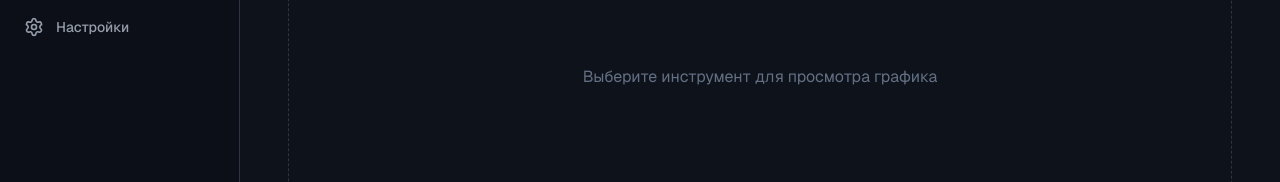
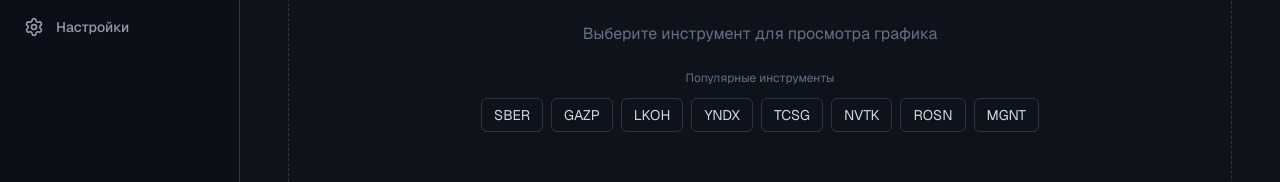
Before and after one commit to PerfumedEverything/algo-builder, a Next.js app: page /terminal in a window 1280 px wide. Shown: the part 337-519 px from the top of the page. Built offline with nearby package versions, Linux system fonts and the light colour scheme; no server answers; what tinkoff-invest-api would draw is missing.

Commit message:
fix(03.1): UX audit fixes — dialog toggle, terminal popular tickers, empty states, labels

```diff
--- a/src/app/(dashboard)/strategies/page.tsx
+++ b/src/app/(dashboard)/strategies/page.tsx
@@ -217,7 +217,9 @@
               Размер портфеля стратегий
             </div>
             <p className="text-lg font-semibold">
-              {portfolioSummary.totalPortfolio.toLocaleString("ru-RU", { maximumFractionDigits: 0 })} ₽
+              {portfolioSummary.totalPortfolio > 0
+                ? `${portfolioSummary.totalPortfolio.toLocaleString("ru-RU", { maximumFractionDigits: 0 })} ₽`
+                : "Нет позиций"}
             </p>
           </div>
           <div className="rounded-lg border border-border bg-card px-4 py-3">
--- a/src/app/(dashboard)/terminal/page.tsx
+++ b/src/app/(dashboard)/terminal/page.tsx
@@ -221,8 +221,23 @@
       </div>
 
       {!instrument && (
-        <div className="flex h-[500px] items-center justify-center rounded-xl border border-dashed border-border">
+        <div className="flex flex-col items-center justify-center h-[500px] rounded-xl border border-dashed border-border gap-6">
           <p className="text-muted-foreground">Выберите инструмент для просмотра графика</p>
+          <div className="text-center space-y-3">
+            <p className="text-xs text-muted-foreground">Популярные инструменты</p>
+            <div className="flex flex-wrap justify-center gap-2">
+              {["SBER", "GAZP", "LKOH", "YNDX", "TCSG", "NVTK", "ROSN", "MGNT"].map((t) => (
+                <button
+                  key={t}
+                  type="button"
+                  onClick={() => setTicker(t)}
+                  className="rounded-md border border-border px-3 py-1.5 text-sm hover:bg-accent transition-colors"
+                >
+                  {t}
+                </button>
+              ))}
+            </div>
+          </div>
         </div>
       )}
 
--- a/src/components/broker/portfolio-view.tsx
+++ b/src/components/broker/portfolio-view.tsx
@@ -374,7 +374,10 @@
           <p className="text-sm font-medium">Позиции</p>
         </div>
         {portfolio.positions.length === 0 ? (
-          <p className="py-8 text-center text-sm text-muted-foreground">Нет позиций</p>
+          <div className="py-8 text-center space-y-2">
+            <p className="text-sm text-muted-foreground">Нет открытых позиций</p>
+            <p className="text-xs text-muted-foreground">Совершите сделки через брокера — они появятся здесь автоматически</p>
+          </div>
         ) : (
             <div className="overflow-x-auto" style={{ WebkitOverflowScrolling: "touch" }}>
             <div className="sm:min-w-[750px]">
--- a/src/components/shared/condition-builder.tsx
+++ b/src/components/shared/condition-builder.tsx
@@ -263,7 +263,7 @@
                     value={condition.timeframe ?? ""}
                     onValueChange={(v) => handleFieldChange(i, { timeframe: v || undefined })}
                   >
-                    <SelectTrigger><SelectValue placeholder="Авто" /></SelectTrigger>
+                    <SelectTrigger><SelectValue placeholder="Как у стратегии" /></SelectTrigger>
                     <SelectContent>
                       {TIMEFRAMES.map((t) => (
                         <SelectItem key={t.value} value={t.value}>
--- a/src/components/strategy/strategy-dialog.tsx
+++ b/src/components/strategy/strategy-dialog.tsx
@@ -50,17 +50,27 @@
           </DialogTitle>
         </DialogHeader>
         <div className="space-y-4 px-4 pb-4 sm:px-6 sm:pb-6 overflow-y-auto">
-          {mode === "create" && <AiChat onGenerated={handleGenerated} />}
-          {mode === "create" && (
+          {mode === "create" && !showForm && (
+            <>
+              <AiChat onGenerated={handleGenerated} />
+              <button
+                type="button"
+                onClick={() => setShowForm(true)}
+                className="flex items-center gap-1 text-xs text-muted-foreground hover:text-foreground transition-colors"
+              >
+                <ChevronDown className="h-3.5 w-3.5" />
+                или заполнить вручную
+              </button>
+            </>
+          )}
+          {mode === "create" && showForm && (
             <button
               type="button"
-              onClick={() => setShowForm(!showForm)}
+              onClick={() => setShowForm(false)}
               className="flex items-center gap-1 text-xs text-muted-foreground hover:text-foreground transition-colors"
             >
-              <ChevronDown
-                className={`h-3.5 w-3.5 transition-transform ${showForm ? "rotate-180" : ""}`}
-              />
-              или заполнить вручную
+              <ChevronDown className="h-3.5 w-3.5 rotate-180" />
+              вернуться к AI помощнику
             </button>
           )}
           <div className={mode === "create" && !showForm ? "hidden" : undefined}>
```
